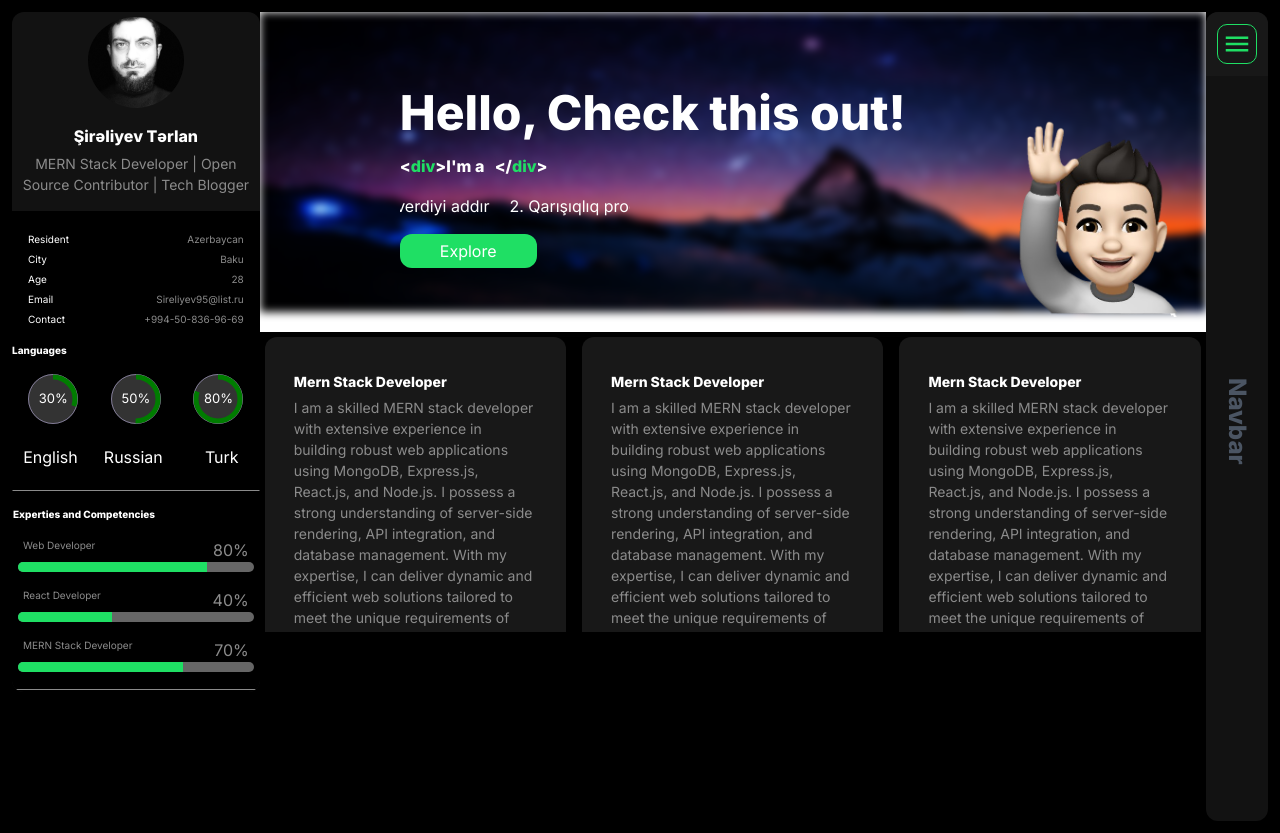
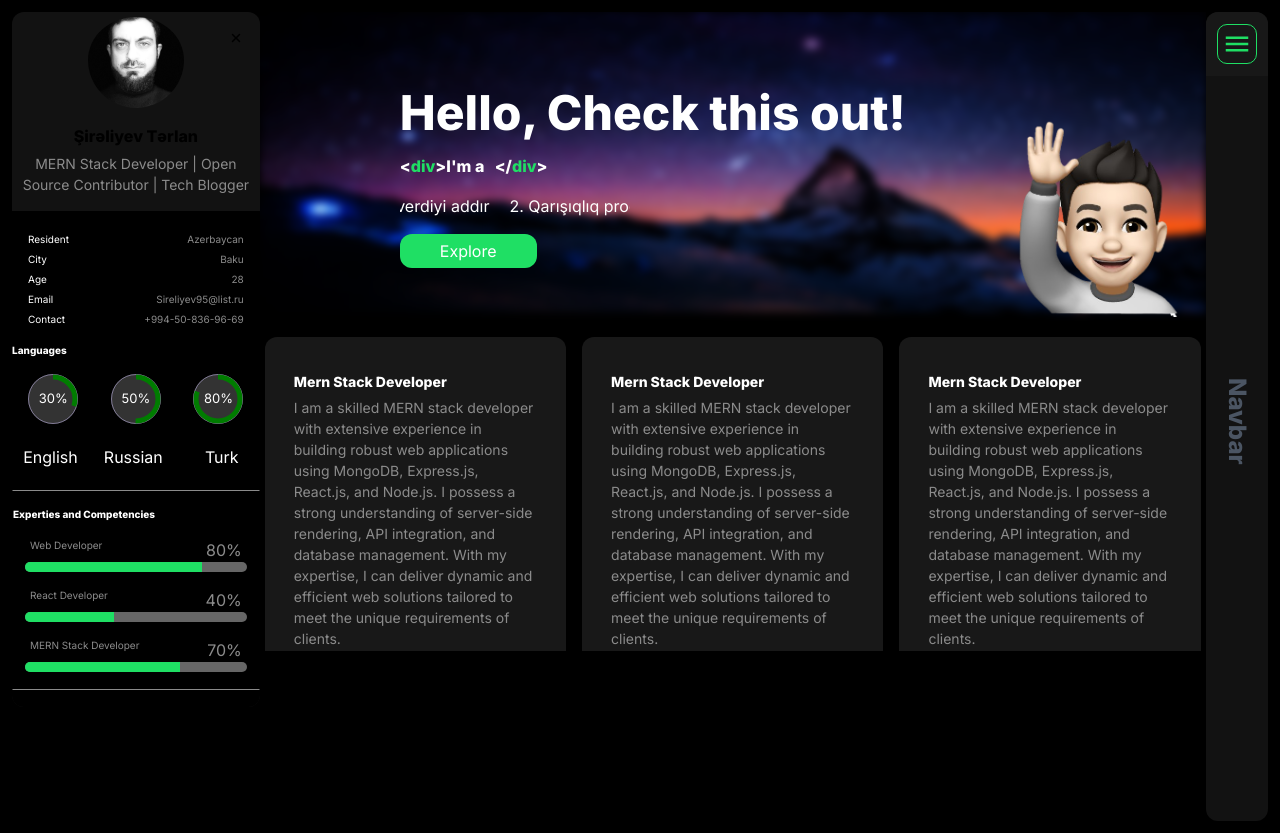
Before and after one commit to terlan-sireliyev/portfolio_nextjs, a Next.js app: page / in a window 1280 px wide. Built offline with nearby package versions, Linux system fonts and the light colour scheme.

Commit message:
sidebar change size and background

```diff
--- a/app/contact/page.jsx
+++ b/app/contact/page.jsx
@@ -44,13 +44,20 @@ const page = () => {
         </div>
         <div className="flex justify-center gap-4 bg-mainBgColor border border-leftTextColorGreen rounded-border15 mt-4 p-6">
           <p className="text-15 text-leftTextColorWhite">
-            <MdEmail />
+            <a href="https://e.mail.ru/sent/">
+              <MdEmail />
+            </a>
           </p>
           <p className="text-15 text-leftTextColorWhite">
-            <FaLinkedin />
+            {/* href="" */}
+            <a href="https://www.linkedin.com/in/terlan-sireliyev-820a44258/">
+              <FaLinkedin />
+            </a>
           </p>
           <p className="text-15 text-leftTextColorWhite">
-            <FaGithub />
+            <a href="https://github.com/terlan-sireliyev?tab=repositories">
+              <FaGithub />
+            </a>
           </p>
         </div>
       </div>
--- a/components/user/center/centerSide/index.jsx
+++ b/components/user/center/centerSide/index.jsx
@@ -11,7 +11,7 @@ const Index = () => {
   return (
     <>
       <div className="">
-        <div className="relative bg-leftTextColorWhite h-80 w-full ">
+        <div className="relative   h-80 w-full ">
           <div
             className="absolute bg-cover bg-center blur-sm h-[300px] w-[100%]"
             style={{ backgroundImage: "url(img/img2.png)" }}
@@ -44,7 +44,7 @@ const Index = () => {
         </div>
 
         <div
-          className={`p-2 h-[300px] text-leftTextColorWhite overflow-y-auto [&::-webkit-scrollbar]:hidden   grid grid-cols-3 max-md:grid-cols-2 max-sm:grid-cols-1 gap-4 `}
+          className={`p-2 h-[319px] text-leftTextColorWhite overflow-y-auto [&::-webkit-scrollbar]:hidden   grid grid-cols-3 max-md:grid-cols-2 max-sm:grid-cols-1 gap-4 `}
         >
           <Expresties
             title={
--- a/components/user/left/leftSide/index.jsx
+++ b/components/user/left/leftSide/index.jsx
@@ -10,8 +10,9 @@ import LinkedInIcon from "@mui/icons-material/LinkedIn";
 import InstagramIcon from "@mui/icons-material/Instagram";
 import DownloadIcon from "@mui/icons-material/Download";
 import Sliks from "../skils/index";
+import { IoClose } from "react-icons/io5";
 
-const Index = () => {
+const Index = ({ toggleMenu }) => {
   const [percentage, setPercentage] = useState(0);
   const [percentageRus, setpercentageRus] = useState(0);
   const [percentageTurk, setPercentageTurk] = useState(0);
@@ -80,8 +81,13 @@ const Index = () => {
   // Line progress end
   return (
     <div className="w-full ">
-      <div className="bg-leftBgTwo h-[680px]  max-sm:rounded-borderzero rounded-leftMainBorder  overflow-y-scroll [&::-webkit-scrollbar]:hidden">
-        <div className="flex flex-col  justify-center items-center pb-4 ">
+      <div className="bg-leftBgTwo h-[695px]  max-lg:rounded-borderzero rounded-leftMainBorder  overflow-y-scroll [&::-webkit-scrollbar]:hidden">
+        <div className="flex flex-col  justify-center items-center pb-4 relative">
+          <div className="absolute top-4 right-4">
+            <button onClick={toggleMenu}>
+              <IoClose />
+            </button>
+          </div>
           <div className="rounded-fiftyPercent w-24 h-24">
             <Image
               src="/img/img1.jpg"
@@ -91,9 +97,7 @@ const Index = () => {
               alt="Picture of the author"
             />
           </div>
-          <h1 className="text-leftTextColorWhite font-bold mt-4">
-            Şirəliyev Tərlan
-          </h1>
+          <h1 className="  font-bold mt-4">Şirəliyev Tərlan</h1>
           <p className="text-leftTextColorGray text-14 mt-2 text-center">
             MERN Stack Developer | Open Source Contributor | Tech Blogger
           </p>
@@ -128,7 +132,7 @@ const Index = () => {
             </div>
           </div>
           <div className=" bg-mainBgColor text-leftTextColorWhite pb-4">
-            <div className="text-10 font-bold">Languages</div>
+            <div className="text-10 font-bold max-lg:ml-[17px]">Languages</div>
             <div className="flex">
               <Circle
                 radius={radius}
@@ -159,7 +163,7 @@ const Index = () => {
             </div>
           </div>
           <div className="bg-mainBgColor border border-t-leftTextColorGray max-lg:border-none  py-4 ">
-            <div className="text-leftTextColorWhite font-bold text-10">
+            <div className="text-leftTextColorWhite max-lg:ml-[12px] font-bold text-10">
               Experties and Competencies
             </div>
 
@@ -184,8 +188,8 @@ const Index = () => {
           <div className="bg-mainBgColor border border-t-leftTextColorGray max-lg:border-none py-4">
             <Sliks />
           </div>
-          <div className="bg-mainBgColor border border-t-leftTextColorGray max-lg:border-none py-4">
-            <span className="text-leftTextColorWhite cursor-pointer text-12">
+          <div className="bg-mainBgColor  border border-t-leftTextColorGray max-lg:border-none py-4">
+            <span className="text-leftTextColorWhite cursor-pointer text-12 max-lg:ml-[12px]">
               Download Resume
             </span>
             <span className="text-leftTextColorWhite cursor-pointer text-12">
--- a/components/user/left/line/index.jsx
+++ b/components/user/left/line/index.jsx
@@ -3,7 +3,7 @@ import styleLine from "./line.module.css";
 const index = ({ filled, title, color }) => {
   return (
     <>
-      <div className="mt-4 px-2">
+      <div className="mt-4 px-[12px]">
         <div className="flex justify-between px-2">
           <span className="text-leftTextColorGray text-10">{title}</span>
           <span
--- a/components/user/left/skils/index.jsx
+++ b/components/user/left/skils/index.jsx
@@ -4,8 +4,10 @@ const index = () => {
   return (
     <>
       <div className="flex flex-col gap-y-4 p-2">
-        <span className="text-leftTextColorWhite text-10 font-bold">Tools</span>
-        <div className="flex flex-wrap gap-2 ">
+        <span className="text-leftTextColorWhite text-10 max-lg:ml-[12px] font-bold">
+          Tools
+        </span>
+        <div className="flex flex-wrap gap-2 pl-[8px] ">
           <span className="py-2 px-3 bg-leftBgOne rounded-toolsBorder text-leftTextColorWhite text-12 cursor-pointer">
             HTML
           </span>
--- a/components/user/mobileHeader/index.jsx
+++ b/components/user/mobileHeader/index.jsx
@@ -41,7 +41,7 @@ const MobileNavbar = () => {
         </div>
 
         <div
-          className={`absolute top-0 z-50 left-0 bg-leftTextColorBlue   w-[60%] max-sm:w-[80%] transition-transform duration-700 ease-in-out ${
+          className={`absolute top-0 z-50 left-0    w-[60%] max-sm:w-[80%] transition-transform duration-700 ease-in-out ${
             isOpen ? "translate-x-0" : "-translate-x-full"
           }`}
         >
```
